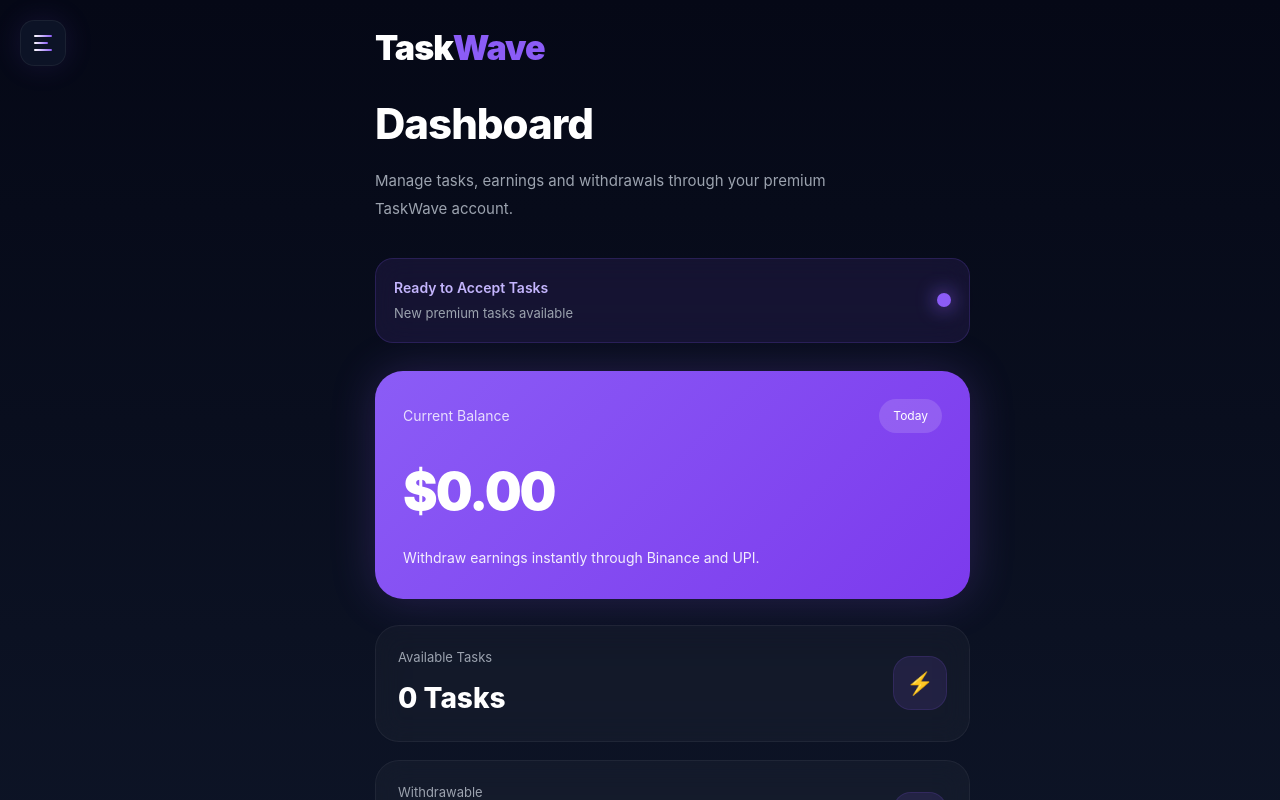
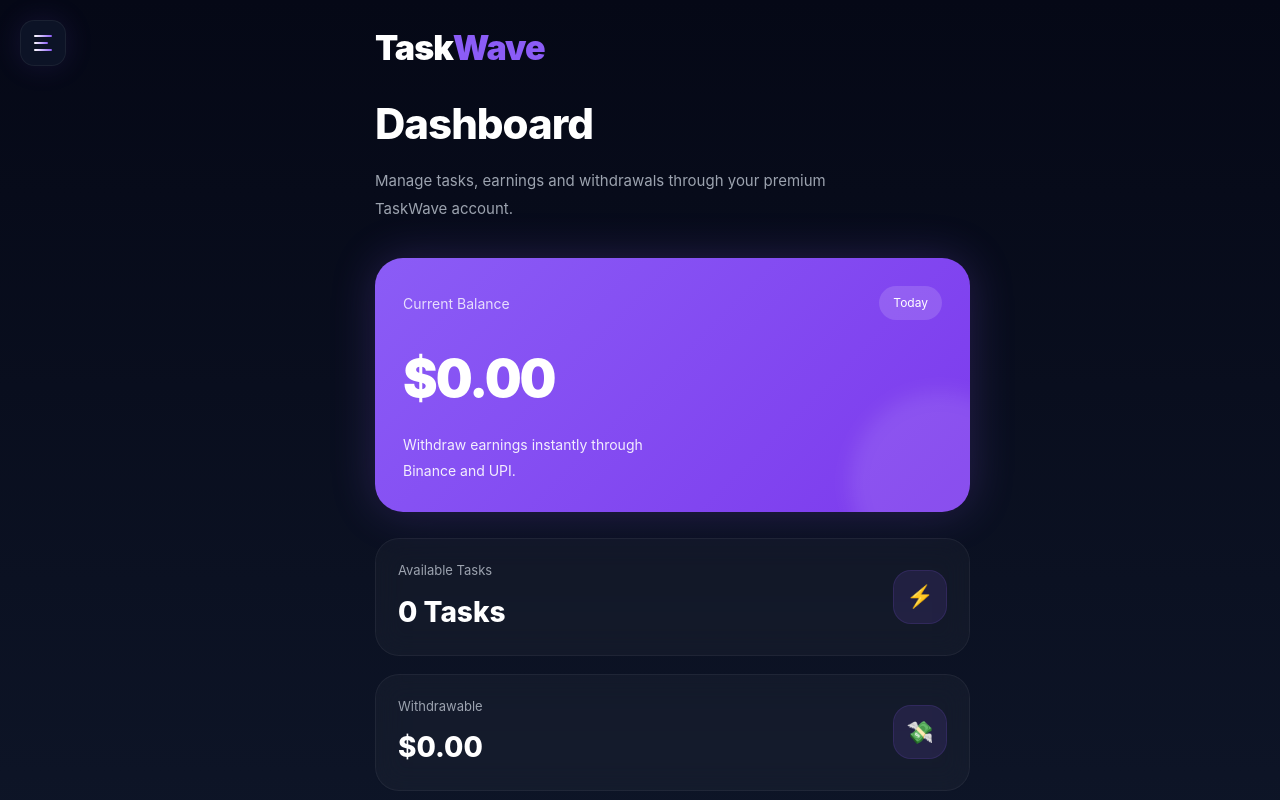
Before and after one commit to taskwave69/taskwave, a React (Vite) app: page /dashboard in a window 1280 px wide. Shown: the top 800 px of the page. Built offline with nearby package versions, Linux system fonts and the light colour scheme.

Commit message:
new dashboard design

```diff
--- a/src/pages/Dashboard.jsx
+++ b/src/pages/Dashboard.jsx
@@ -107,70 +107,6 @@
 
         </div>
 
-        {/* STATUS CARD */}
-        <div
-          style={{
-            background:
-              "rgba(139,92,246,0.10)",
-
-            border:
-              "1px solid rgba(139,92,246,0.18)",
-
-            padding: "18px",
-
-            borderRadius: "18px",
-
-            display: "flex",
-
-            justifyContent:
-              "space-between",
-
-            alignItems: "center",
-
-            marginBottom: "28px",
-
-            backdropFilter:
-              "blur(14px)",
-          }}
-        >
-
-          <div>
-
-            <p
-              style={{
-                color: "#c4b5fd",
-                fontSize: "14px",
-                fontWeight: "600",
-                marginBottom: "6px",
-              }}
-            >
-              Ready to Accept Tasks
-            </p>
-
-            <p
-              style={{
-                color: "#9ca3af",
-                fontSize: "13px",
-              }}
-            >
-              New premium tasks available
-            </p>
-
-          </div>
-
-          <div
-            style={{
-              width: "14px",
-              height: "14px",
-              borderRadius: "50%",
-              background: "#8b5cf6",
-              boxShadow:
-                "0 0 20px #8b5cf6",
-            }}
-          />
-
-        </div>
-
         {/* BALANCE CARD */}
         <div
           style={{
@@ -185,9 +121,14 @@
 
             boxShadow:
               "0 0 45px rgba(139,92,246,0.22)",
+
+            position: "relative",
+
+            overflow: "hidden",
           }}
         >
 
+          {/* TOP */}
           <div
             style={{
               display: "flex",
@@ -223,6 +164,7 @@
 
           </div>
 
+          {/* BALANCE */}
           <h1
             style={{
               fontSize: "52px",
@@ -234,16 +176,33 @@
             $0.00
           </h1>
 
+          {/* TEXT */}
           <p
             style={{
               fontSize: "14px",
               opacity: 0.9,
               lineHeight: "26px",
+              maxWidth: "240px",
             }}
           >
             Withdraw earnings instantly
             through Binance and UPI.
           </p>
+
+          {/* GLOW */}
+          <div
+            style={{
+              position: "absolute",
+              width: "180px",
+              height: "180px",
+              background:
+                "rgba(255,255,255,0.10)",
+              borderRadius: "50%",
+              right: "-60px",
+              bottom: "-60px",
+              filter: "blur(10px)",
+            }}
+          />
 
         </div>
 
```
